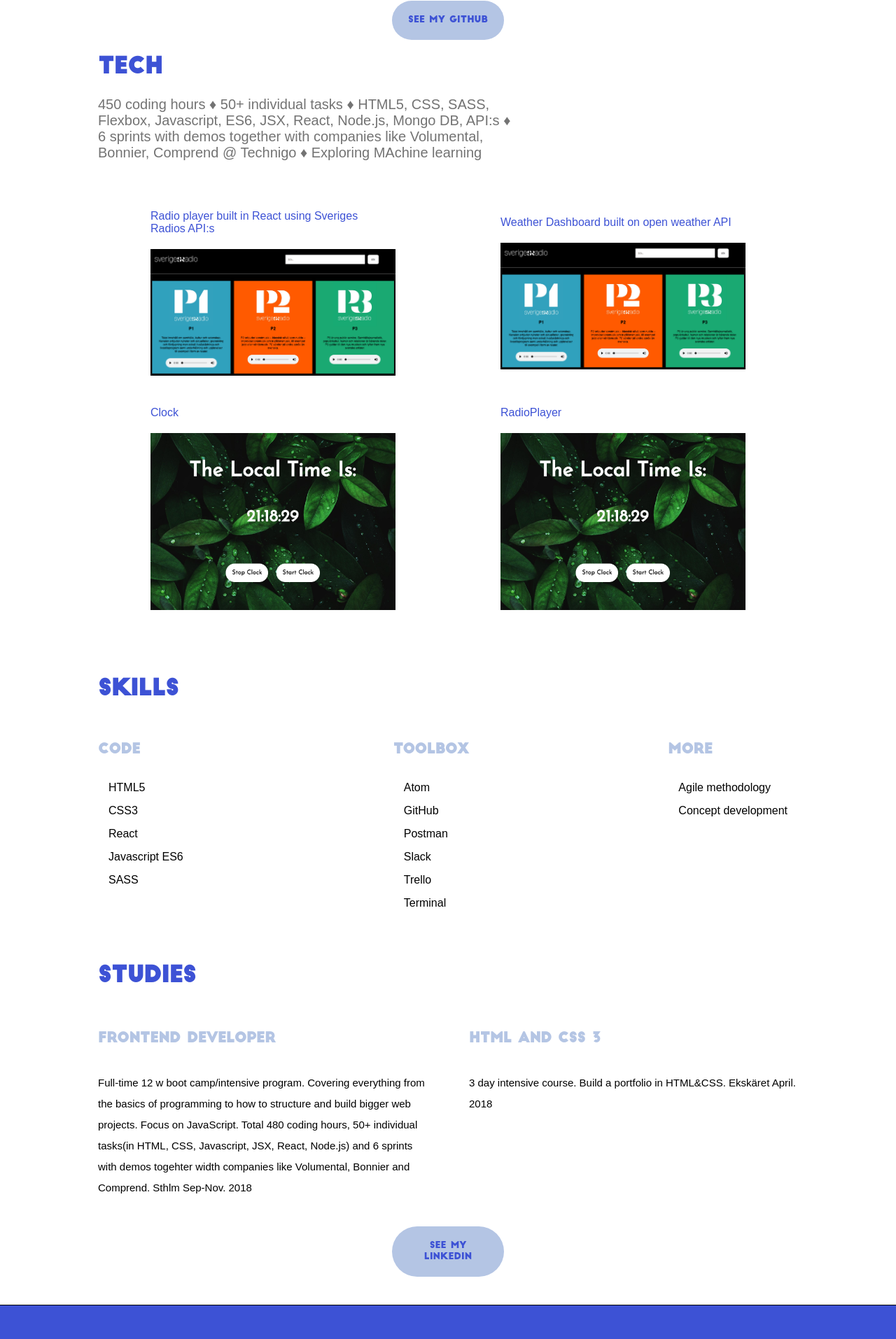
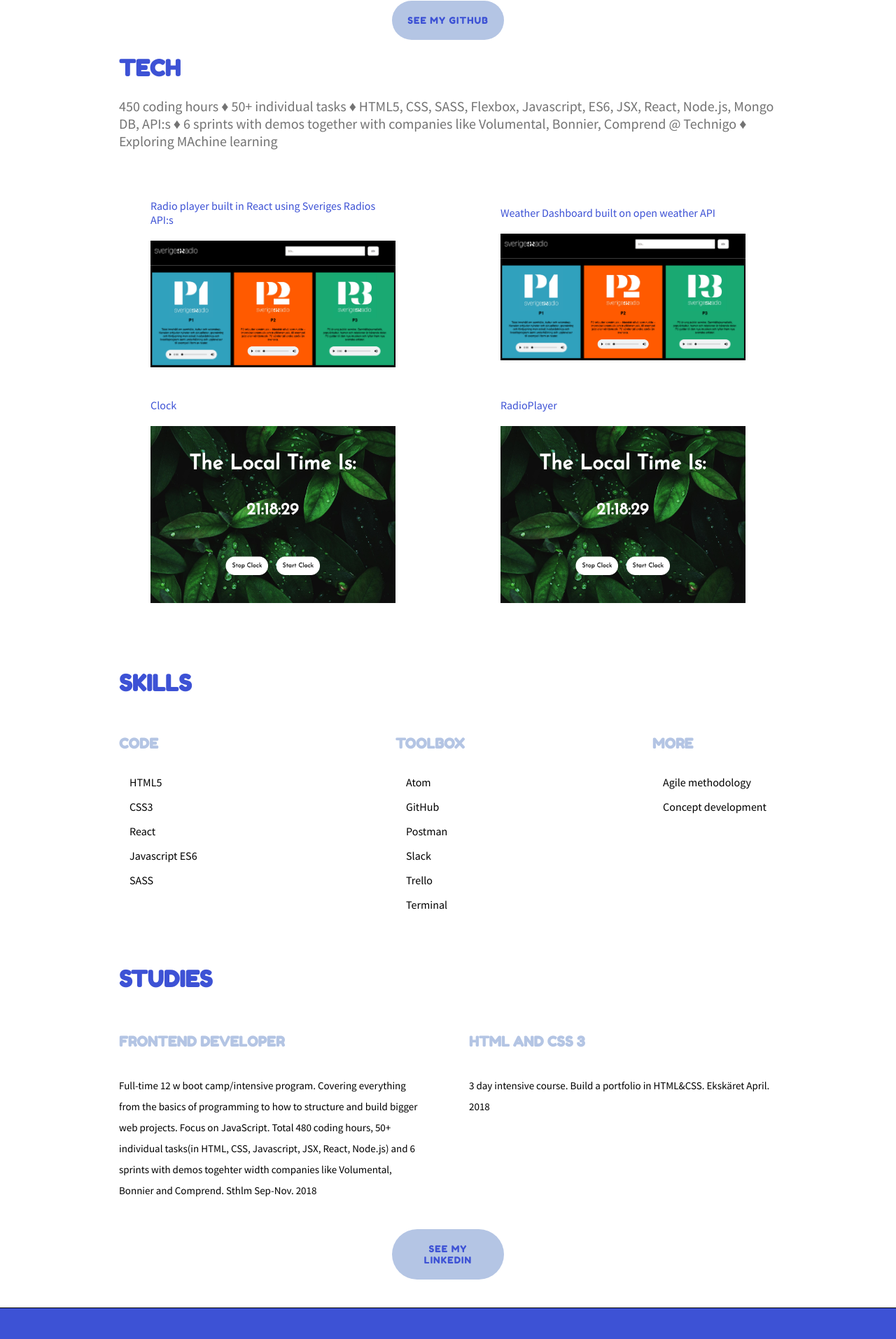
Before and after one commit to cbjorklund88/Portfolio, a React (Create React App) app: page /LandingPage in a window 1280 px wide. Shown: the part 313-2227 px from the top of the page at 70% size. Built offline with nearby package versions, Linux system fonts and the light colour scheme.

Commit message:
fixed fonts and routing

```diff
--- a/src/components/App.js
+++ b/src/components/App.js
@@ -19,11 +19,12 @@ class App extends React.Component {
   goToAbout = () => {
     this.setState({ page: "LandingPage" })
   }
+
   render() {
     return (
       <Router>
         <div>
-          <Route path="/" component={LandingPage} />
+          <Route path="/" exact="true" component={LandingPage} />
           <Route path="/LandingPage" component={LandingPage} />
           <Route exact path="/Project" component={Project} />
           <Route path="/Project/:id" component={Project} />
--- a/src/components/Footer/footer.js
+++ b/src/components/Footer/footer.js
@@ -6,7 +6,7 @@ class Footer extends React.Component {
     return (
       <footer>
         <div className="footer-info">
-          <h6>Clara Bjorklund</h6>
+          <h6>Clara Björklund</h6>
           <p>clara.bjorklund@hotmail.com</p>
           <p>+4673-621 45 94</p>
         </div>
--- a/src/components/MyTech/mytech.js
+++ b/src/components/MyTech/mytech.js
@@ -5,9 +5,9 @@ class MyTech extends React.Component {
   render() {
     return (
 
-      <div>
+      <div className="mytech-wrapper">
+        <h1>tech</h1>
         <div className="myTech">
-          <h1>tech</h1>
           <p>450 coding hours &diams; 50+ individual tasks &diams; HTML5, CSS, SASS,
           Flexbox, Javascript, ES6, JSX, React, Node.js, Mongo DB, API:s &diams;
           6 sprints with demos together with companies like Volumental, Bonnier,
--- a/src/components/Project.js
+++ b/src/components/Project.js
@@ -10,7 +10,7 @@ class Project extends React.Component {
     console.log(id)
     let project = {}
     productsJson.cases.forEach(item => {
-      if(item.id === id) {
+      if (item.id === id) {
         project = item
       }
     })
--- a/src/components/Skills/skills.js
+++ b/src/components/Skills/skills.js
@@ -4,7 +4,7 @@ class Skills extends React.Component {
 
   render() {
     return (
-      <div>
+      <div className="skills-wrapper">
         <h1>Skills</h1>
         <div className="skillsList">
           <div className="skillsListCode">
--- a/src/components/Studies/studies.js
+++ b/src/components/Studies/studies.js
@@ -4,7 +4,7 @@ class Studies extends React.Component {
 
   render() {
     return (
-      <div>
+      <div className="studies-wrapper">
         <h1>Studies</h1>
         <div className="studiesList">
           <div className="studiesListItemTechnigo">
--- a/src/index.css
+++ b/src/index.css
@@ -1,9 +1,5 @@
-@font-face {
-  font-family: BigJohn;
-  src: url(/fonts/BIGJOHN.otf);
-}
-
 @import url('https://fonts.googleapis.com/css?family=Nunito');
+@import url('https://fonts.googleapis.com/css?family=Fredoka+One|Source+Sans+Pro');
 
 body {
   margin: 0;
@@ -16,15 +12,17 @@ body {
 a {
   text-decoration: none;
   width: 70%;
+  font-family: 'Source Sans Pro', sans-serif;
 }
 
 h1 {
-  font-family: BigJohn;
+  font-family: 'Fredoka One';
+  text-transform: uppercase;
   color: #3D52D5;
 }
 
 h3, p {
-  font-family: 'Nunito', sans-serif;
+  font-family: 'Source Sans Pro', sans-serif;
   margin: 0;
 }
 
@@ -34,7 +32,8 @@ h3 {
 }
 
 h5 {
-  font-family: BigJohn;
+  font-family: 'Fredoka One';
+  text-transform: uppercase;
   font-size: 20px;
   color: #B4C5E4;
 }
@@ -42,14 +41,16 @@ h5 {
 h6 {
   margin: 10px;
   font-size: 12px;
-  font-family: BigJohn
+  font-family: 'Fredoka One';
+  text-transform: uppercase;
 }
 
 button {
   display: flex;
   justify-content:center;
   align-self: center;
-  font-family: BigJohn;
+  font-family: 'Fredoka One';
+  text-transform: uppercase;
   color: #3D52D5;
   background-color: #B4C5E4;
   outline: none;
@@ -58,6 +59,7 @@ button {
   border-radius: 40px;
   padding: 20px 20px;
   cursor: pointer;
+  letter-spacing: 1px;
 }
 
 .container {
@@ -82,13 +84,14 @@ button {
   width: 500px;
   margin-left: 50px;
 }
-
-.myTech {
-  width: 600px;
+.mytech-wrapper {
+  display: flex;
+  flex-flow: column;
+  margin: 0 30px;
 }
 
 .myTech p {
-  font-family: 'Nunito', sans-serif;
+  font-family: 'Source Sans Pro', sans-serif;
   font-size: 20px;
   color: #737373;
 }
@@ -128,6 +131,12 @@ button {
   flex-wrap: wrap;
 }
 
+.skills-wrapper {
+  display: flex;
+  flex-flow: column;
+  margin: 0 30px;
+}
+
 .skillsList {
   display: flex;
   justify-content: space-between;
@@ -136,6 +145,12 @@ button {
 
 .skillsList p {
   margin: 15px;
+}
+
+.studies-wrapper {
+  display: flex;
+  flex-flow: column;
+  margin: 0 30px;
 }
 
 .studiesList {
@@ -166,8 +181,8 @@ button {
 
 .project-container a {
   margin-bottom: 30px;
-  color: #6E7E85;
-  font-family: BigJohn;
+  color: #3D52D5;
+  font-family: 'Fredoka One';
 }
 
 .heroImage img {
@@ -199,4 +214,5 @@ footer {
   display: flex;
   justify-content: center;
   align-items: center;
+  letter-spacing: 2px;
 }
```
